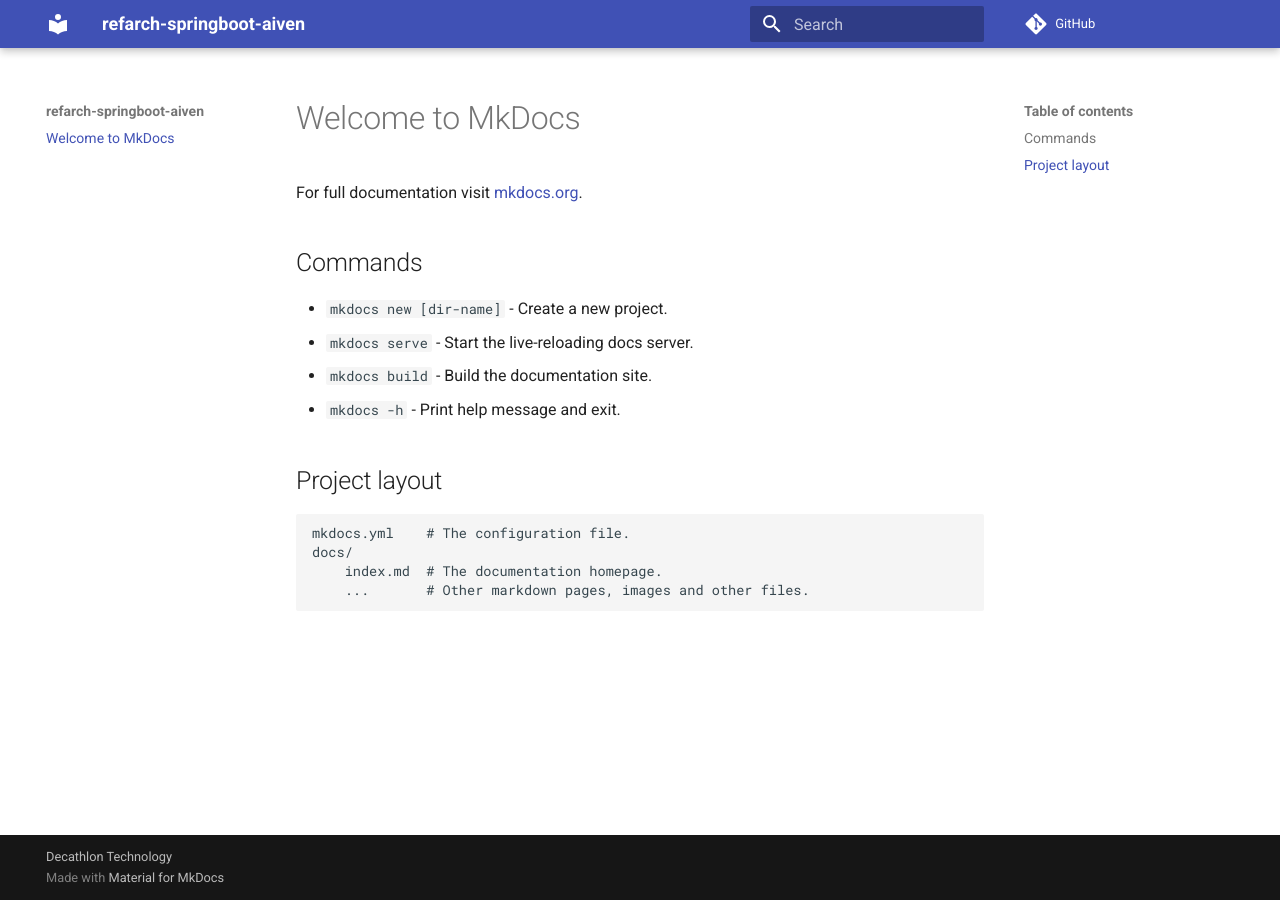
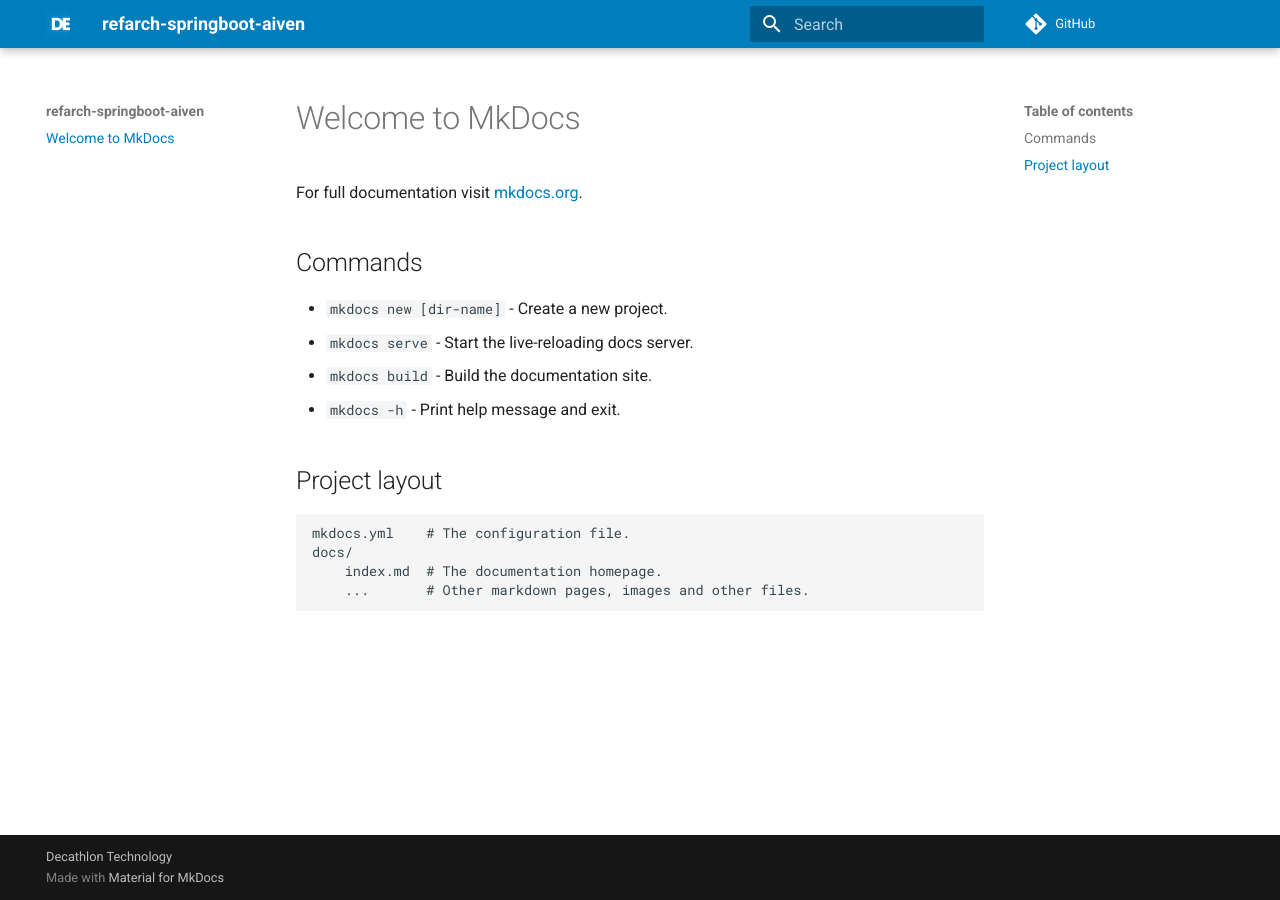
Before and after one commit to clap-demo/refarch-001, an MkDocs documentation site: the page built from docs/index.md, in a window 1280 px wide. Built offline with MkDocs 1.6.1 and Material for MkDocs 9.7.7, drawn with Linux system fonts in a browser that asks for light colours; comment, search, counter and statistics services are not loaded; the version menu is left out.

Commit message:
feat(ui): "official" colors, font, logo and favicon

```diff
--- /dev/null
+++ b/docs/assets/extra.css
@@ -0,0 +1,3 @@
+:root > * {
+    --md-primary-fg-color:        #007DBC   ;
+  }
--- a/mkdocs.yml
+++ b/mkdocs.yml
@@ -1,12 +1,21 @@
 site_name: refarch-springboot-aiven
 site_url: https://dktunited.github.io/refarch-springboot-aiven
 repo_url: https://github.com/dktunited/refarch-springboot-aiven
-edit_uri: 'blob/main/docs/'
 copyright: "Decathlon Technology"
 use_directory_urls: true
+edit_uri: edit/main/docs
 
 theme:
   name: material
+  palette:
+    primary: light blue
+  font:
+    text: Roboto
+  favicon: assets/favicon64x64.png
+  logo: assets/favicon64x64.png
+
+extra_css:
+  - assets/extra.css
 
 extra:
     version:
```
Also changed, not shown: docs/assets/favicon64x64.png (added).
